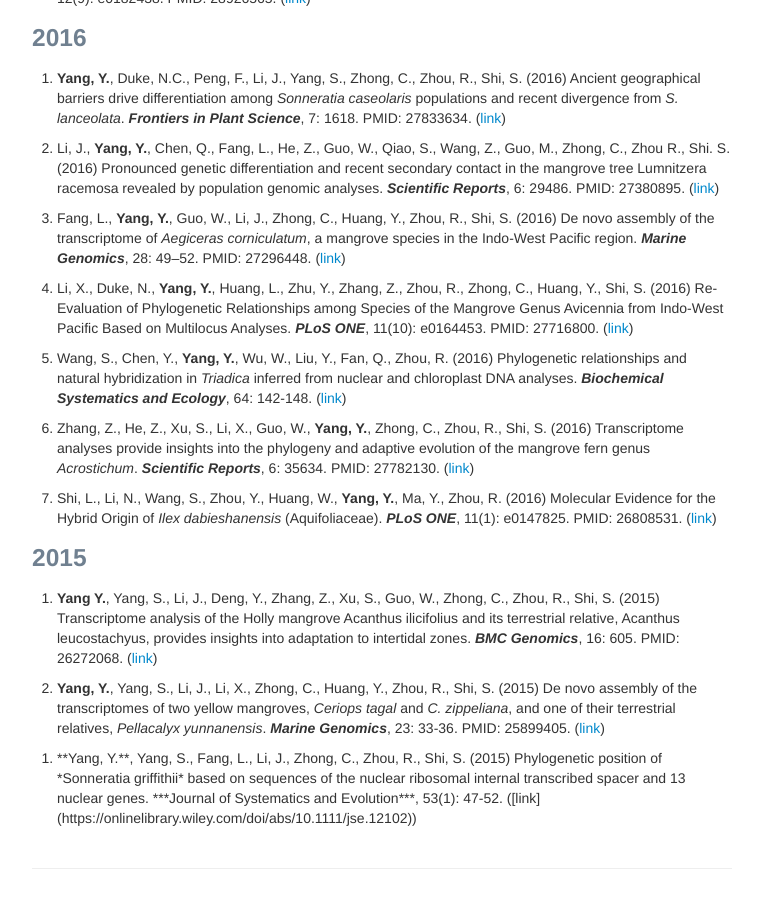
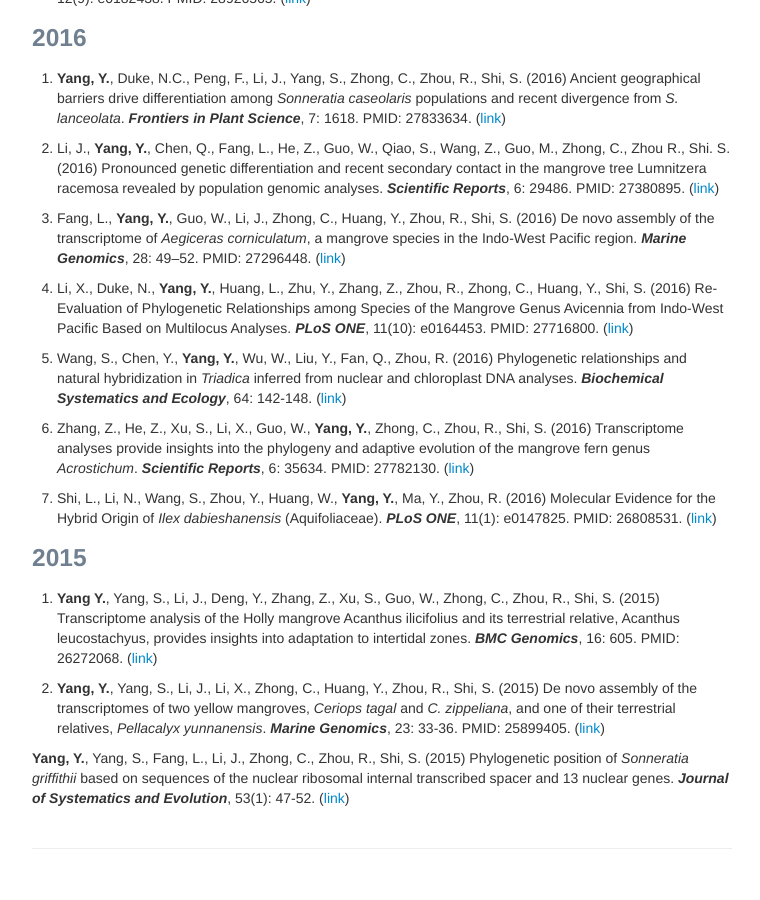
Before and after one commit to yycunc/yycunc.github.io, a Jekyll site: the page built from pages/pubs.md, in a window 1280 px wide and 900 px high, scrolled down 1656 px. Shown: the whole window, without its empty margins (258-1018 px from the left). Built offline with Jekyll 4.4.1, drawn with Linux system fonts in a browser that asks for light colours.

Commit message:
Update pubs.md

```diff
--- a/pages/pubs.md
+++ b/pages/pubs.md
@@ -82,4 +82,4 @@ title: Yuchen Yang's publications
 
 2. **Yang, Y.**, Yang, S., Li, J., Li, X., Zhong, C., Huang, Y., Zhou, R., Shi, S. (2015) De novo assembly of the transcriptomes of two yellow mangroves, *Ceriops tagal* and *C. zippeliana*, and one of their terrestrial relatives, *Pellacalyx yunnanensis*. ***Marine Genomics***, 23: 33-36. PMID: 25899405. ([link](https://www.sciencedirect.com/science/article/abs/pii/S1874778715000586))
 
-<ol start="1"> <li>**Yang, Y.**, Yang, S., Fang, L., Li, J., Zhong, C., Zhou, R., Shi, S. (2015) Phylogenetic position of *Sonneratia  griffithii* based on sequences of the nuclear ribosomal internal transcribed spacer and 13 nuclear genes. ***Journal of Systematics and Evolution***, 53(1): 47-52. ([link](https://onlinelibrary.wiley.com/doi/abs/10.1111/jse.12102))</li></ol>
+<ol start="1."></ol> **Yang, Y.**, Yang, S., Fang, L., Li, J., Zhong, C., Zhou, R., Shi, S. (2015) Phylogenetic position of *Sonneratia  griffithii* based on sequences of the nuclear ribosomal internal transcribed spacer and 13 nuclear genes. ***Journal of Systematics and Evolution***, 53(1): 47-52. ([link](https://onlinelibrary.wiley.com/doi/abs/10.1111/jse.12102))
```
